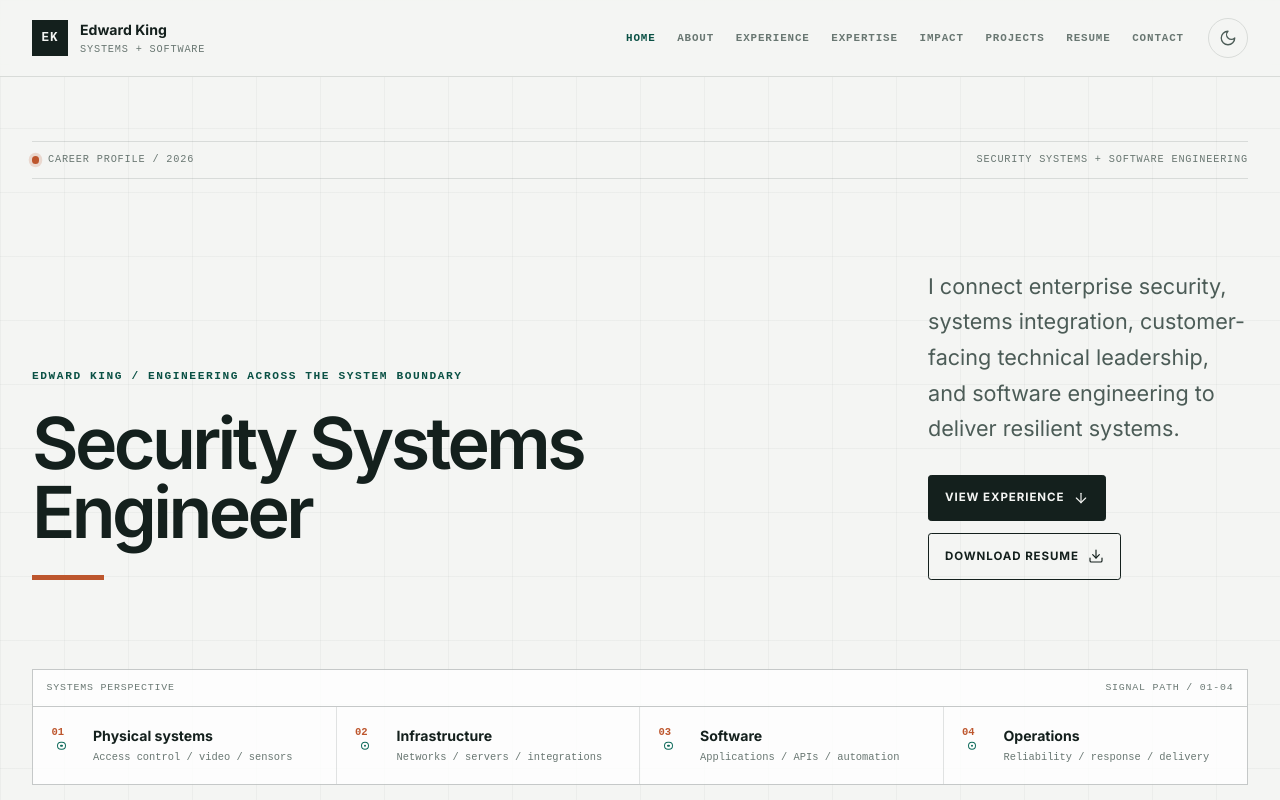
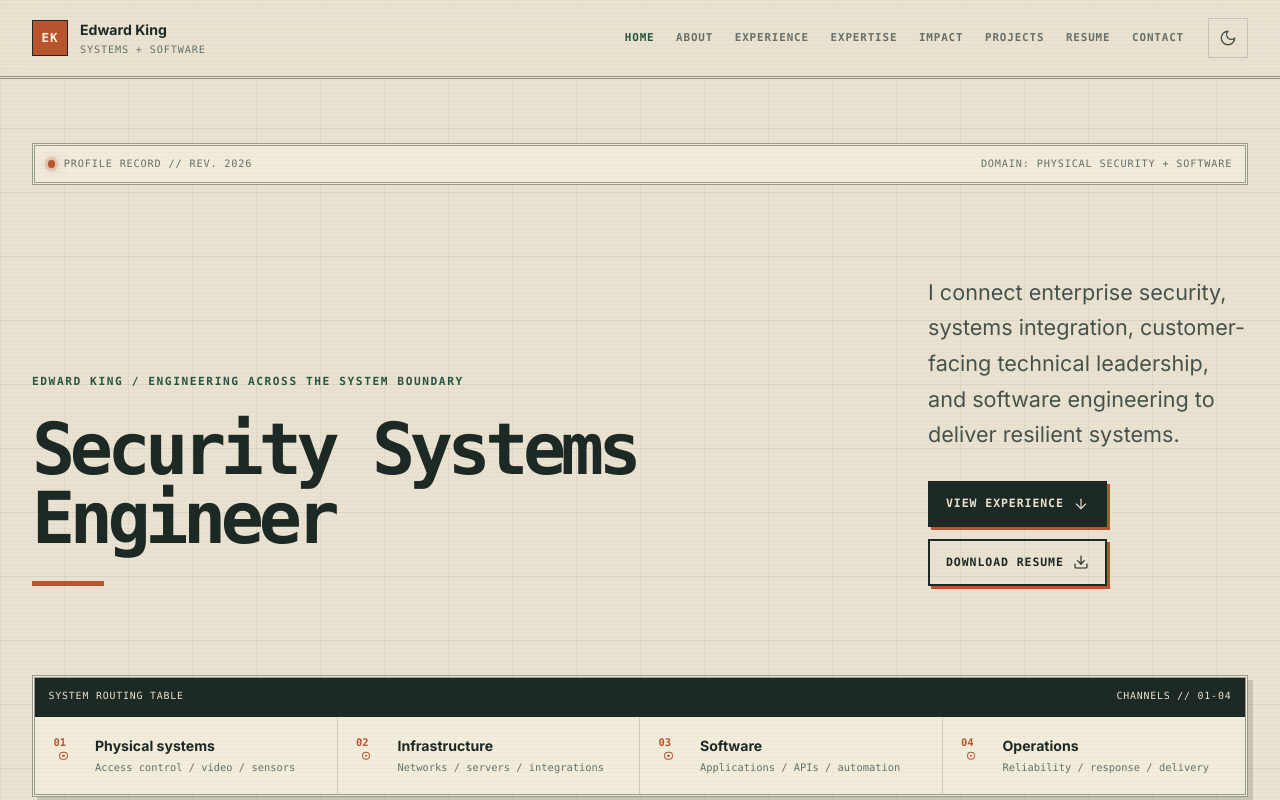
Before and after one commit to nextking12/portfolio_page, a SvelteKit app: page / in a window 1280 px wide. Shown: the top 800 px of the page. Built offline with nearby package versions, Linux system fonts and the light colour scheme.

Commit message:
Add retro-tech visual treatment

```diff
--- a/src/lib/components/Hero.svelte
+++ b/src/lib/components/Hero.svelte
@@ -9,8 +9,8 @@
 
 <section id="home" class="hero-shell">
 	<div class="hero-status" aria-label="Profile status">
-		<span><i aria-hidden="true"></i> Career profile / 2026</span>
-		<span>Security systems + software engineering</span>
+		<span><i aria-hidden="true"></i> Profile record // Rev. 2026</span>
+		<span>Domain: physical security + software</span>
 	</div>
 	<div class="hero-layout">
 		<div class="hero-title-block">
--- a/src/lib/components/Projects.svelte
+++ b/src/lib/components/Projects.svelte
@@ -24,7 +24,7 @@
 				{#if project.image}
 					<div class="project-image">
 						<div class="project-image-label" aria-hidden="true">
-							<span>Visual record</span><span
+							<span>Output monitor</span><span
 								>0{index + 1} / {projects.length.toString().padStart(2, '0')}</span
 							>
 						</div>
--- a/src/lib/components/SystemsMap.svelte
+++ b/src/lib/components/SystemsMap.svelte
@@ -1,7 +1,7 @@
 <div class="systems-map" aria-label="Edward King's engineering perspective">
 	<div class="systems-map-header">
-		<span>Systems perspective</span>
-		<span>Signal path / 01-04</span>
+		<span>System routing table</span>
+		<span>Channels // 01-04</span>
 	</div>
 	<ol>
 		<li>
--- a/src/routes/layout.css
+++ b/src/routes/layout.css
@@ -5,51 +5,51 @@
 
 :root {
 	color-scheme: light;
-	--color-bg: #f4f5f3;
-	--color-surface: #ffffff;
-	--color-surface-subtle: #e9eeeb;
-	--color-text: #14201d;
-	--color-text-soft: #4c5c57;
-	--color-muted: #697772;
-	--color-line: rgb(20 32 29 / 0.12);
-	--color-line-strong: rgb(20 32 29 / 0.24);
-	--color-nav-bg: rgb(244 245 243 / 0.94);
-	--color-accent: #0f6b5b;
-	--color-accent-strong: #0a5145;
-	--color-accent-soft: #dcebe6;
-	--color-signal: #bd562d;
-	--color-grid: rgb(20 32 29 / 0.035);
-	--color-dark: #14201d;
-	--color-dark-text: #f4f7f5;
-	--color-dark-soft: #b8c5c1;
-	--shadow-focus: 0 0 0 3px rgb(15 107 91 / 0.28);
+	--color-bg: #e9e2d0;
+	--color-surface: #f4eedf;
+	--color-surface-subtle: #dcd5c3;
+	--color-text: #1d2924;
+	--color-text-soft: #46534d;
+	--color-muted: #67716a;
+	--color-line: rgb(29 41 36 / 0.16);
+	--color-line-strong: rgb(29 41 36 / 0.42);
+	--color-nav-bg: rgb(233 226 208 / 0.94);
+	--color-accent: #376b55;
+	--color-accent-strong: #285641;
+	--color-accent-soft: #ced8ca;
+	--color-signal: #b8552e;
+	--color-grid: rgb(29 41 36 / 0.06);
+	--color-dark: #17201c;
+	--color-dark-text: #e9e6d5;
+	--color-dark-soft: #b7b9a9;
+	--shadow-focus: 0 0 0 3px rgb(184 85 46 / 0.3);
 }
 
 [data-theme='dark'] {
 	color-scheme: dark;
-	--color-bg: #101715;
-	--color-surface: #17211e;
-	--color-surface-subtle: #1b2824;
-	--color-text: #f2f5f3;
-	--color-text-soft: #bdc8c4;
-	--color-muted: #95a49f;
-	--color-line: rgb(242 245 243 / 0.12);
-	--color-line-strong: rgb(242 245 243 / 0.24);
-	--color-nav-bg: rgb(16 23 21 / 0.94);
-	--color-accent: #69c4b1;
-	--color-accent-strong: #8bd6c6;
-	--color-accent-soft: #203b35;
-	--color-signal: #f08a5b;
-	--color-grid: rgb(242 245 243 / 0.035);
-	--color-dark: #080d0c;
-	--color-dark-text: #f2f5f3;
-	--color-dark-soft: #b8c5c1;
-	--shadow-focus: 0 0 0 3px rgb(105 196 177 / 0.3);
+	--color-bg: #111915;
+	--color-surface: #18231e;
+	--color-surface-subtle: #202c26;
+	--color-text: #d9dec9;
+	--color-text-soft: #adb8a7;
+	--color-muted: #849286;
+	--color-line: rgb(197 216 185 / 0.13);
+	--color-line-strong: rgb(197 216 185 / 0.34);
+	--color-nav-bg: rgb(17 25 21 / 0.94);
+	--color-accent: #79a98a;
+	--color-accent-strong: #acd0ae;
+	--color-accent-soft: #293d31;
+	--color-signal: #ed8b54;
+	--color-grid: rgb(177 211 178 / 0.045);
+	--color-dark: #090e0b;
+	--color-dark-text: #e2e6d6;
+	--color-dark-soft: #aeb6a8;
+	--shadow-focus: 0 0 0 3px rgb(237 139 84 / 0.3);
 }
 
 @theme {
 	--font-sans: 'Inter Variable', 'Inter', 'Avenir Next', 'Segoe UI', sans-serif;
-	--font-mono: 'SFMono-Regular', 'Cascadia Code', 'Liberation Mono', monospace;
+	--font-mono: 'SFMono-Regular', Menlo, Monaco, 'Cascadia Code', 'Liberation Mono', monospace;
 }
 
 * {
@@ -71,6 +71,21 @@ body {
 
 body {
 	min-width: 320px;
+}
+
+body::after {
+	position: fixed;
+	z-index: 100;
+	inset: 0;
+	pointer-events: none;
+	background: repeating-linear-gradient(
+		0deg,
+		transparent 0,
+		transparent 3px,
+		rgb(23 32 28 / 0.018) 3px,
+		rgb(23 32 28 / 0.018) 4px
+	);
+	content: '';
 }
 
 a {
@@ -140,7 +155,7 @@ section[id] {
 	position: sticky;
 	top: 0;
 	z-index: 50;
-	border-bottom: 1px solid var(--color-line);
+	border-bottom: 3px double var(--color-line-strong);
 	background: var(--color-nav-bg);
 	backdrop-filter: blur(16px);
 }
@@ -168,8 +183,9 @@ section[id] {
 	height: 2.25rem;
 	place-items: center;
 	border-radius: 0;
-	background: var(--color-text);
-	color: var(--color-bg);
+	border: 1px solid var(--color-text);
+	background: var(--color-signal);
+	color: #fff7e6;
 	font-size: 0.78rem;
 	font-family: var(--font-mono);
 	font-weight: 750;
@@ -230,7 +246,7 @@ section[id] {
 	height: 2.5rem;
 	place-items: center;
 	border: 1px solid var(--color-line);
-	border-radius: 50%;
+	border-radius: 0;
 	background: transparent;
 	color: var(--color-text-soft);
 	cursor: pointer;
@@ -239,6 +255,7 @@ section[id] {
 .theme-button:hover,
 .menu-button:hover {
 	border-color: var(--color-accent);
+	background: var(--color-accent-soft);
 	color: var(--color-accent-strong);
 }
 
@@ -283,8 +300,10 @@ section[id] {
 	justify-content: space-between;
 	gap: 0.65rem 2rem;
 	margin-bottom: clamp(3rem, 7vw, 6rem);
-	border-block: 1px solid var(--color-line);
+	border: 3px double var(--color-line-strong);
 	padding-block: 0.65rem;
+	padding-inline: 0.8rem;
+	background: color-mix(in srgb, var(--color-surface) 76%, transparent);
 	color: var(--color-muted);
 	font-family: var(--font-mono);
 	font-size: 0.64rem;
@@ -303,7 +322,9 @@ section[id] {
 	height: 0.45rem;
 	border-radius: 50%;
 	background: var(--color-signal);
-	box-shadow: 0 0 0 0.2rem color-mix(in srgb, var(--color-signal) 18%, transparent);
+	box-shadow:
+		0 0 0 0.2rem color-mix(in srgb, var(--color-signal) 18%, transparent),
+		0 0 0.65rem color-mix(in srgb, var(--color-signal) 55%, transparent);
 }
 
 .hero-layout {
@@ -326,8 +347,9 @@ section[id] {
 	max-width: 54rem;
 	margin-top: 1.5rem;
 	font-size: clamp(3rem, 5.6vw, 5.4rem);
-	font-weight: 580;
-	letter-spacing: -0.05em;
+	font-family: var(--font-mono);
+	font-weight: 760;
+	letter-spacing: -0.075em;
 	line-height: 0.96;
 }
 
@@ -367,13 +389,18 @@ section[id] {
 	align-items: center;
 	justify-content: center;
 	gap: 0.55rem;
-	border: 1px solid var(--color-text);
-	border-radius: 0.2rem;
+	border: 2px solid var(--color-text);
+	border-radius: 0;
 	padding: 0.75rem 1rem;
 	font-size: 0.72rem;
+	font-family: var(--font-mono);
 	font-weight: 700;
 	letter-spacing: 0.08em;
 	text-transform: uppercase;
+	box-shadow: 3px 3px 0 var(--color-signal);
+	transition:
+		transform 120ms ease,
+		box-shadow 120ms ease;
 }
 
 .button-primary {
@@ -391,21 +418,25 @@ section[id] {
 	border-color: var(--color-accent);
 	background: var(--color-accent);
 	color: #ffffff;
+	box-shadow: 1px 1px 0 var(--color-signal);
+	transform: translate(2px, 2px);
 }
 
 .systems-map {
 	margin-top: clamp(3rem, 7vw, 6rem);
-	border: 1px solid var(--color-line-strong);
+	border: 3px double var(--color-line-strong);
 	background: color-mix(in srgb, var(--color-surface) 82%, transparent);
+	box-shadow: 5px 5px 0 color-mix(in srgb, var(--color-text) 16%, transparent);
 }
 
 .systems-map-header {
 	display: flex;
 	justify-content: space-between;
 	gap: 1rem;
-	border-bottom: 1px solid var(--color-line-strong);
+	border-bottom: 3px double var(--color-line-strong);
 	padding: 0.65rem 0.85rem;
-	color: var(--color-muted);
+	background: var(--color-text);
+	color: var(--color-bg);
 	font-family: var(--font-mono);
 	font-size: 0.62rem;
 	letter-spacing: 0.08em;
@@ -437,8 +468,8 @@ section[id] {
 	height: 0.42rem;
 	border: 2px solid var(--color-surface);
 	border-radius: 50%;
-	background: var(--color-accent);
-	box-shadow: 0 0 0 1px var(--color-accent);
+	background: var(--color-signal);
+	box-shadow: 0 0 0 1px var(--color-signal);
 	content: '';
 	transform: translateY(-50%);
 }
@@ -516,7 +547,7 @@ section[id] {
 }
 
 .section-dark .section-kicker {
-	color: #78c9b8;
+	color: #acd0ae;
 }
 
 .section-dark .section-kicker::before {
@@ -542,6 +573,12 @@ section[id] {
 	font-weight: 580;
 	letter-spacing: -0.045em;
 	line-height: 1.04;
+}
+
+.section-intro h2::first-letter,
+.resume-layout h2::first-letter,
+.contact-layout h2::first-letter {
+	color: var(--color-signal);
 }
 
 .section-intro > p {
@@ -678,6 +715,7 @@ section[id] {
 	min-height: 16rem;
 	padding: 1.5rem;
 	background: var(--color-surface);
+	box-shadow: inset 0 0 0 0.22rem color-mix(in srgb, var(--color-bg) 65%, transparent);
 }
 
 .expertise-grid article::before {
@@ -733,7 +771,8 @@ section[id] {
 }
 
 .impact-metric {
-	color: #78c9b8;
+	color: #d39761;
+	font-family: var(--font-mono);
 	font-size: clamp(2.6rem, 6vw, 5rem);
 	font-weight: 620;
 	letter-spacing: -0.055em;
@@ -765,6 +804,7 @@ section[id] {
 	border: 1px solid var(--color-line-strong);
 	border-radius: 0;
 	background: var(--color-surface);
+	box-shadow: 5px 5px 0 color-mix(in srgb, var(--color-text) 13%, transparent);
 }
 
 .projects-list {
@@ -800,8 +840,8 @@ section[id] {
 	gap: 1rem;
 	border-bottom: 1px solid rgb(255 255 255 / 0.2);
 	padding: 0.55rem 0.7rem;
-	background: rgb(8 13 12 / 0.78);
-	color: #d9e2df;
+	background: rgb(23 32 28 / 0.88);
+	color: #e8d9bd;
 	font-family: var(--font-mono);
 	font-size: 0.58rem;
 	letter-spacing: 0.1em;
@@ -882,7 +922,7 @@ section[id] {
 
 .project-footer > ul li {
 	border: 1px solid var(--color-line);
-	border-radius: 999px;
+	border-radius: 0;
 	padding: 0.35rem 0.6rem;
 	color: var(--color-muted);
 	font-size: 0.68rem;
@@ -982,7 +1022,7 @@ section[id] {
 }
 
 .contact-section .section-kicker {
-	color: #78c9b8;
+	color: #acd0ae;
 }
 
 .contact-layout > div:first-child > p {
@@ -1001,7 +1041,7 @@ section[id] {
 	display: inline-flex;
 	align-items: center;
 	gap: 0.55rem;
-	border-bottom: 1px solid #78c9b8;
+	border-bottom: 2px solid var(--color-signal);
 	padding-bottom: 0.35rem;
 	color: var(--color-dark-text);
 	font-size: clamp(1.15rem, 2.5vw, 1.75rem);
@@ -1024,7 +1064,7 @@ section[id] {
 }
 
 .contact-layout a:hover {
-	color: #78c9b8;
+	color: #d39761;
 }
 
 footer {
@@ -1044,7 +1084,7 @@ footer {
 }
 
 .footer-shell a:hover {
-	color: #78c9b8;
+	color: #d39761;
 }
 
 @media (min-width: 720px) {
```
